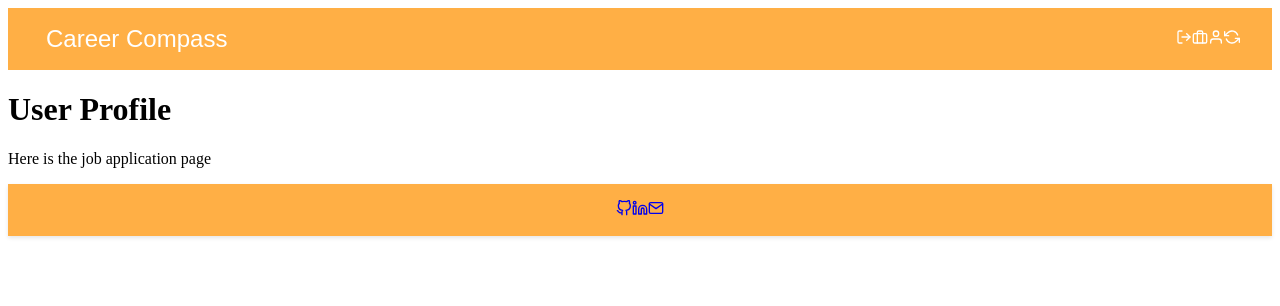
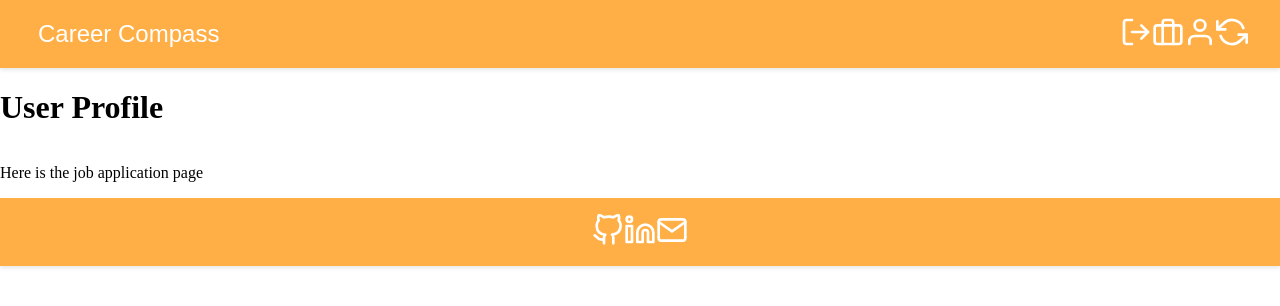
Before and after one commit to rpet064/career_compass, a Next.js app: page /jobApplication in a window 1280 px wide. Shown: the top 306 px of the page. Built offline with nearby package versions, Linux system fonts and the light colour scheme.

Commit message:
Implement global styling and minor refactor
Remove JobApplication and UserProfile as components
Add lightGrayBoxShadow css class
Implement global styling for button, svg, a
Implement foundational css for body and main
rename footer -> loginFooter (in login page)
rename colours -> colour

```diff
--- a/app/components/JobApplication.tsx
+++ /dev/null
@@ -1,5 +0,0 @@
-export default function JobApplication() {
- return (
-    <div>This is the Job Application</div>
- );
-}
--- a/app/components/UserProfile.tsx
+++ /dev/null
@@ -1,5 +0,0 @@
-export default function UserProfile() {
- return (
-    <div>This is the User Profile</div>
- );
-}
--- a/app/styles/colour.module.css
+++ b/app/styles/colour.module.css
@@ -1,5 +1,9 @@
 .grayBoxShadow{
     box-shadow: 0 0 10px gray;
+}
+
+.lightGrayBoxShadow{
+    box-shadow: 0 2px 4px rgba(0, 0, 0, 0.1);
 }
 
 .orangeBackground{
--- a/app/styles/globals.css
+++ b/app/styles/globals.css
@@ -1,4 +1,26 @@
-input, button {
-    border: 1px solid lightgray;
+body{
+    margin: 0;
+}
+
+main{
+    display: flex;
+    flex-direction: column;
+}
+
+svg, input, button, a{
     cursor: pointer;
 }
+
+a, svg{
+    color: white;
+    background-color: #FFAF45;
+}
+
+svg:hover, a:hover{
+    color: black;
+}
+
+svg{
+    width: 2rem;
+    height: 2rem;
+}
--- a/app/styles/login.module.css
+++ b/app/styles/login.module.css
@@ -72,7 +72,7 @@
 
 /* footer */
 
-.footer{
+.loginFooter{
     display: flex;
     align-items: flex-end;
     justify-content: flex-end;
@@ -80,7 +80,7 @@
     height: 10%;
 }
 
-.footer button{
+.loginFooter button{
     width: 4rem;
     height: 2.25rem;
     border-radius: 0.25rem;
@@ -88,7 +88,7 @@
     font-weight: semibold;
 }
 
-.footer button:hover{
+.loginFooter button:hover{
     background: #FFAF45;
     color: white;
 }
```
Also changed, not shown: pages/login.tsx (+10 -8 lines).
